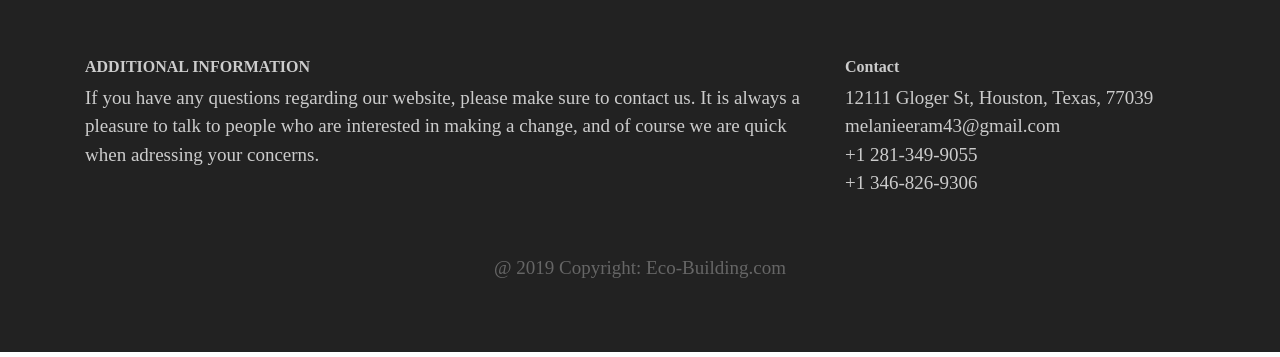
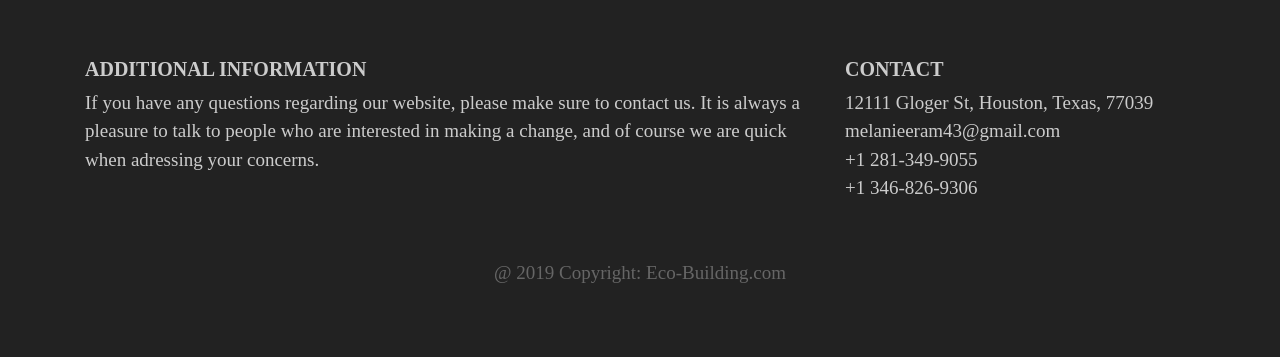
Before and after one commit to Eco-Building/Eco-Building.github.io, a plain HTML site: page Page1.html in a window 1280 px wide. Shown: the part 515-872 px from the top of the page. Drawn offline with nearby package versions, Linux system fonts and the light colour scheme.

Commit message:
Update Page1.html

```diff
--- a/Page1.html
+++ b/Page1.html
@@ -66,12 +66,12 @@ So, what are the benefits? Well, first of all "using solar panels will automatic
    <div class="container">
      <div class= "row">
        <div class= "col-lg-8 col-md-8 col-sm-12">
-       <h6 class="text-uppercase font-weight-bold"> Additional Information</h6>
+       <h5 class="text-uppercase font-weight-bold"> Additional Information</h5>
 	<p>If you have any questions regarding our website, please make sure to contact us. It is always a pleasure to talk to people who are interested in making a change, and of course we are quick when adressing your concerns.</p>
 
        </div>
        <div class= "col-lg-4 col-md-4 col-sm-12">
-       <h6 class="text-uppercasee font-weight-bold"> Contact</h6>
+       <h5 class="text-uppercasee font-weight-bold"> CONTACT</h5>
         <p>12111 Gloger St, Houston, Texas, 77039
 	<br/>melanieeram43@gmail.com
 	<br/>+1 281-349-9055
```
